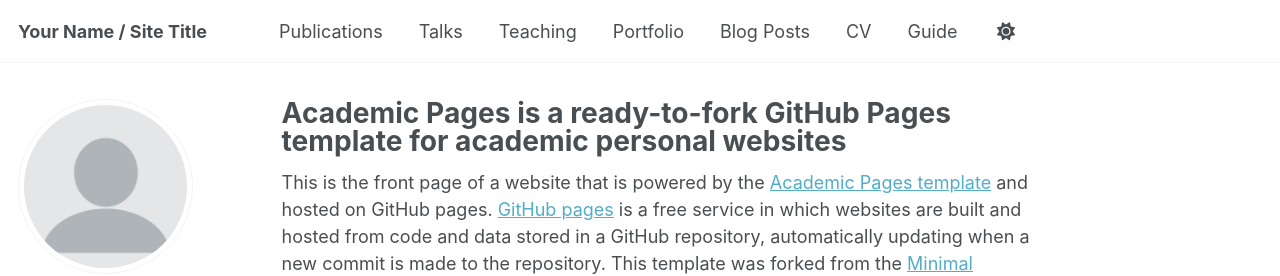
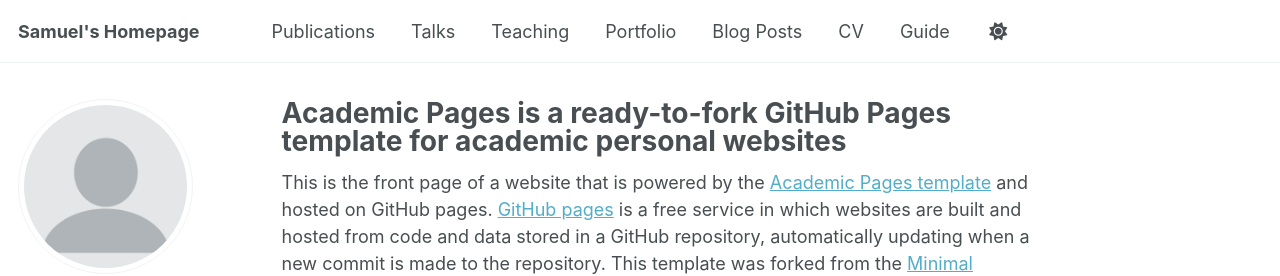
Before and after one commit to samuelth47/samuelth47.github.io, a Jekyll site: the page built from _pages/about.md, in a window 1280 px wide. Shown: the top 276 px of the page. Built offline with Jekyll 4.4.1, drawn with Linux system fonts in a browser that asks for light colours; some web fonts are replaced; a script bundle is joined from its source files by our own code; library files that are not in the unit come from our copies.

Commit message:
Update _config.yml

```diff
--- a/_config.yml
+++ b/_config.yml
@@ -9,7 +9,7 @@
 # Basic Site Settings
 locale                   : "en-US"
 site_theme               : "default" # Currently available options are "default", "air"
-title                    : "Your Name / Site Title"
+title                    : "Samuel's Homepage"
 title_separator          : "-"
 name                     : &name "Your Name"
 description              : &description "Your Name's academic portfolio"   # Update this with a general description of your site, this is the default if not overridden by a page
```
